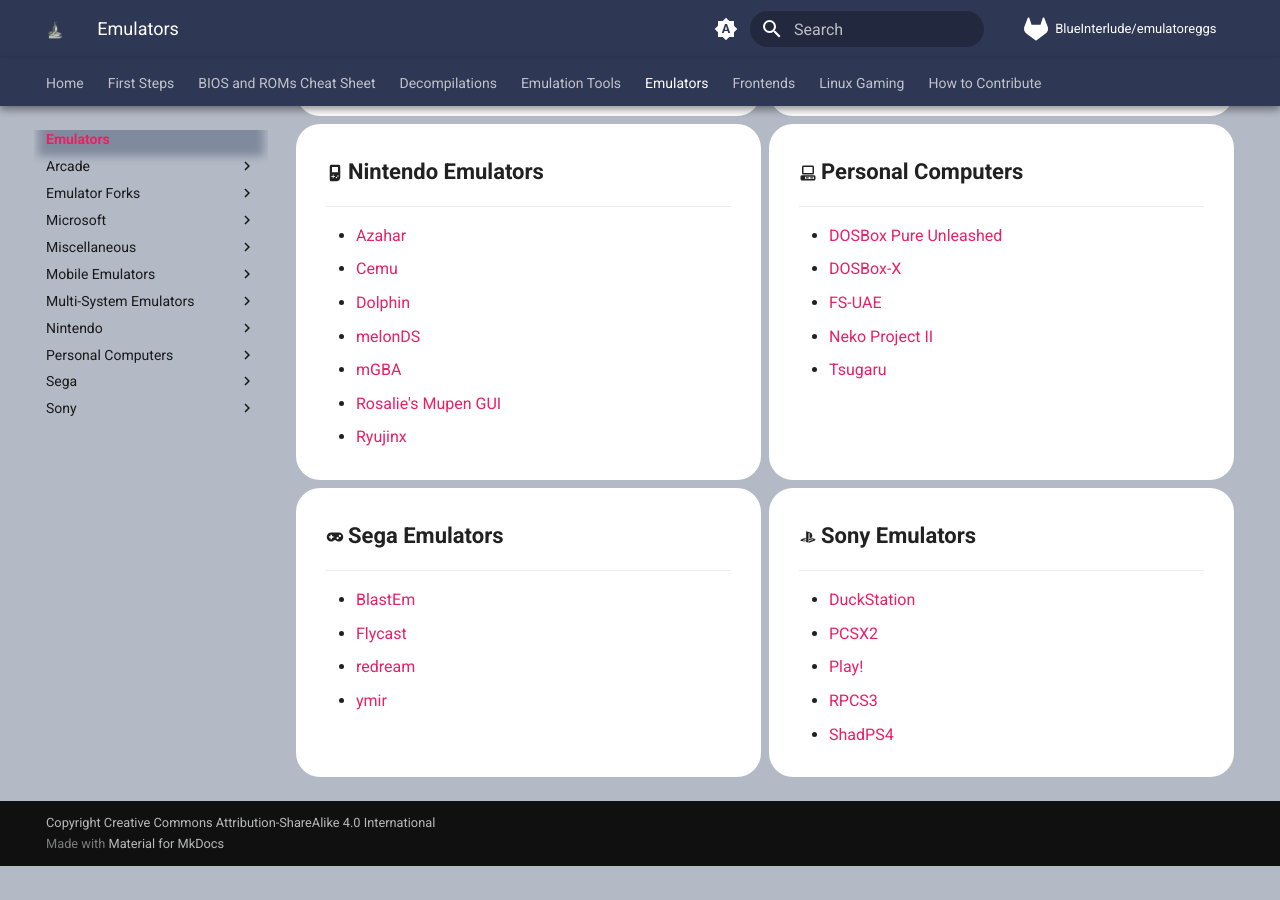
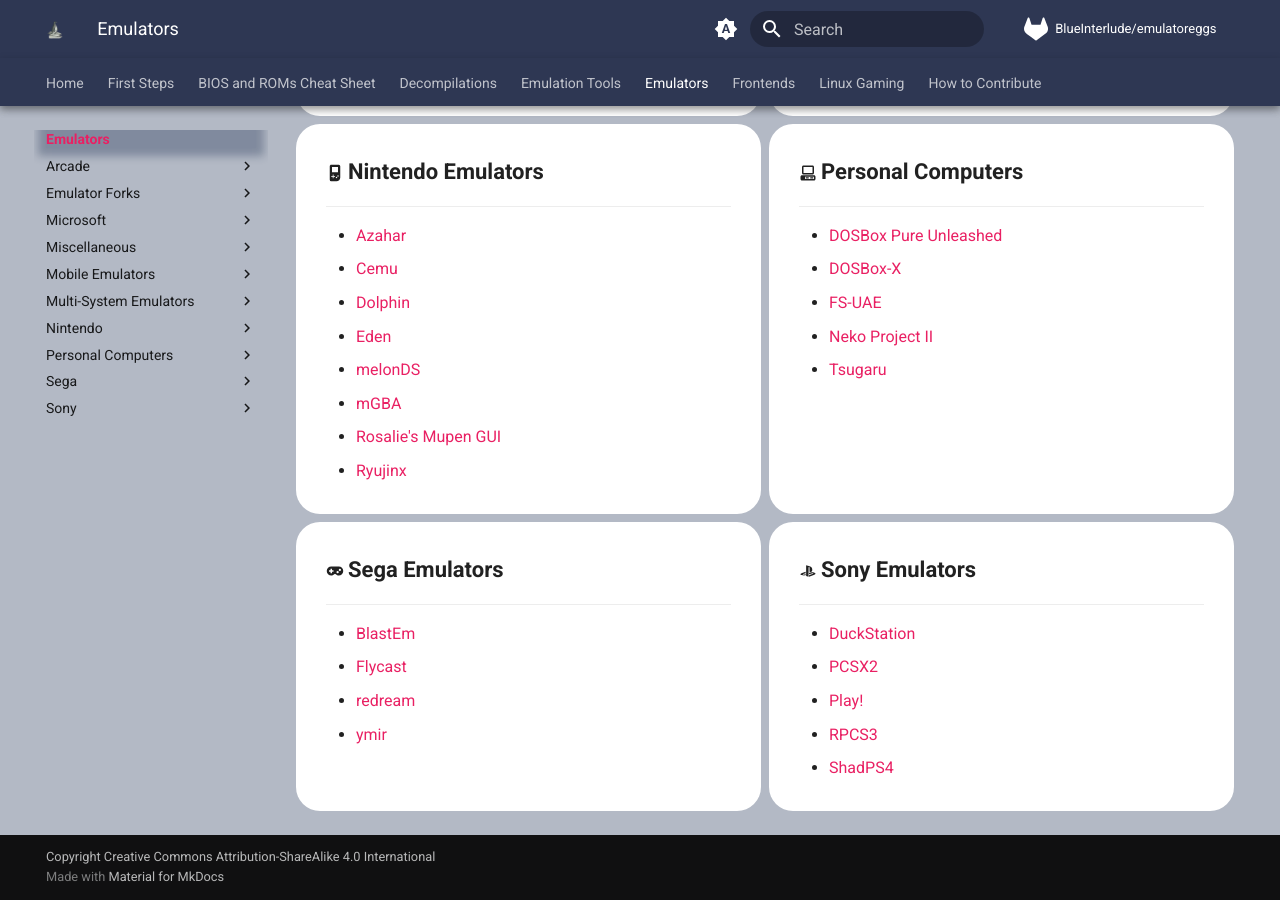
Before and after one commit to emulatoreggs/emulatoreggs, an MkDocs documentation site: the page built from docs/emulators/index.md, in a window 1280 px wide and 900 px high, scrolled down 1079 px. Built offline with MkDocs 1.6.1 and Material for MkDocs 9.7.7, drawn with Linux system fonts in a browser that asks for light colours; comment, search, counter and statistics services are not loaded; before the commit the page ends 1945 px from its top, so only the background shows below that.

Commit message:
docs: add Eden

```diff
--- a/docs/emulators/index.md
+++ b/docs/emulators/index.md
@@ -68,6 +68,7 @@
   - [Azahar](./nintendo/azahar.md/)
   - [Cemu](./nintendo/cemu.md)
   - [Dolphin](./nintendo/dolphin.md)
+  - [Eden](./nintendo/eden.md)
   - [melonDS](./nintendo/melonds.md)
   - [mGBA](./nintendo/mgba.md/)
   - [Rosalie's Mupen GUI](./nintendo/rmg.md)
--- a/mkdocs.yml
+++ b/mkdocs.yml
@@ -59,6 +59,7 @@ nav:
         - Azahar: 'emulators/nintendo/azahar.md'
         - Cemu: 'emulators/nintendo/cemu.md'
         - Dolphin: 'emulators/nintendo/dolphin.md'
+        - Eden: 'emulators/nintendo/eden.md'
         - melonDS: 'emulators/nintendo/melonds.md'
         - mGBA: 'emulators/nintendo/mgba.md'
         - RMG: 'emulators/nintendo/rmg.md'
```
Also changed, not shown: docs/emulators/nintendo/eden.md (added, +1 -0 lines).
